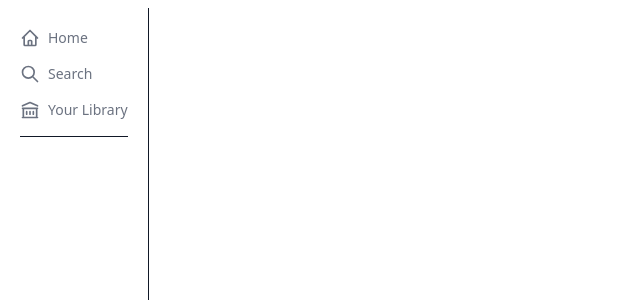
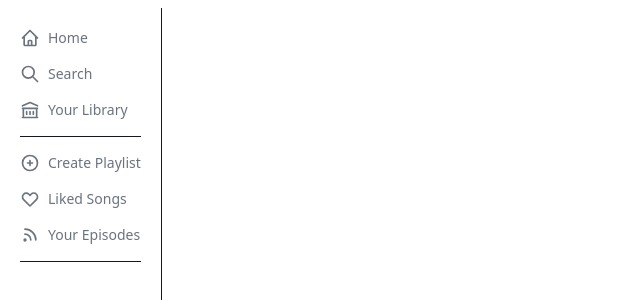
Before and after one commit to drmacsika/sikafy-music, a Next.js app: page / in a window 1280 px wide. Shown: the top 300 px of the page, without its empty margins (0-640 px from the left). Built offline with nearby package versions, Linux system fonts and the light colour scheme.

Commit message:
Add Playlist Control Buttons

```diff
--- a/src/components/SideBar.tsx
+++ b/src/components/SideBar.tsx
@@ -28,6 +28,20 @@ const SideBar: React.FC = () => {
                     </button>
                     <hr className='border-t-[0.2px] border-gray-900' />
 
+                    {/* Playlist Control Buttons */}
+                    <button className='flex items-center space-x-2 hover:text-white'>
+                        <PlusCircleIcon className='h-5 w-5' />
+                        <p>Create Playlist</p>
+                    </button>
+                    <button className='flex items-center space-x-2 hover:text-white'>
+                        <HeartIcon className='h-5 w-5' />
+                        <p>Liked Songs</p>
+                    </button>
+                    <button className='flex items-center space-x-2 hover:text-white'>
+                        <RssIcon className='h-5 w-5' />
+                        <p>Your Episodes</p>
+                    </button>
+                    <hr className='border-t-[0.2px] border-gray-900' />
                 </div>
             </section>
         </>
```
